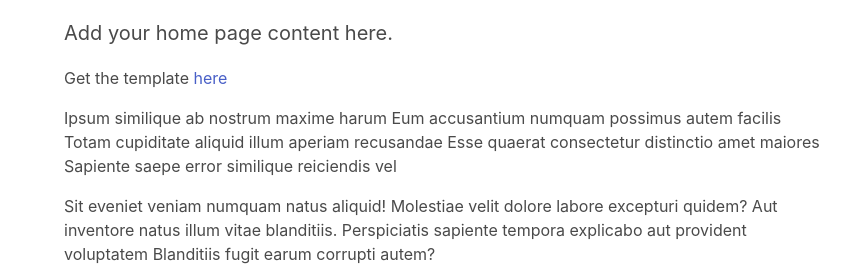
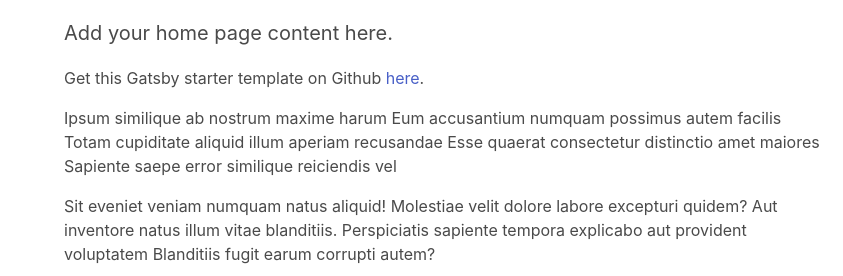
Before and after one commit to j127/gatsby-starter-website-blog, a Gatsby site: page / in a window 1280 px wide. Shown: the part 157-433 px from the top of the page, 0-843 px from the left. Built offline with nearby package versions, Linux system fonts and the light colour scheme; Gatsby itself is replaced by a stand-in of ours.

Commit message:
Update text

```diff
--- a/src/pages/index.js
+++ b/src/pages/index.js
@@ -12,10 +12,11 @@ const IndexPage = () => (
             <div className="column is-two-thirds">
                 <p className="subtitle">Add your home page content here.</p>
                 <p>
-                    Get the template{" "}
+                    Get this Gatsby starter template on Github{" "}
                     <a href="https://github.com/j127/gatsby_website_starter">
                         here
                     </a>
+                    .
                 </p>
                 <p>
                     Ipsum similique ab nostrum maxime harum Eum accusantium
```
